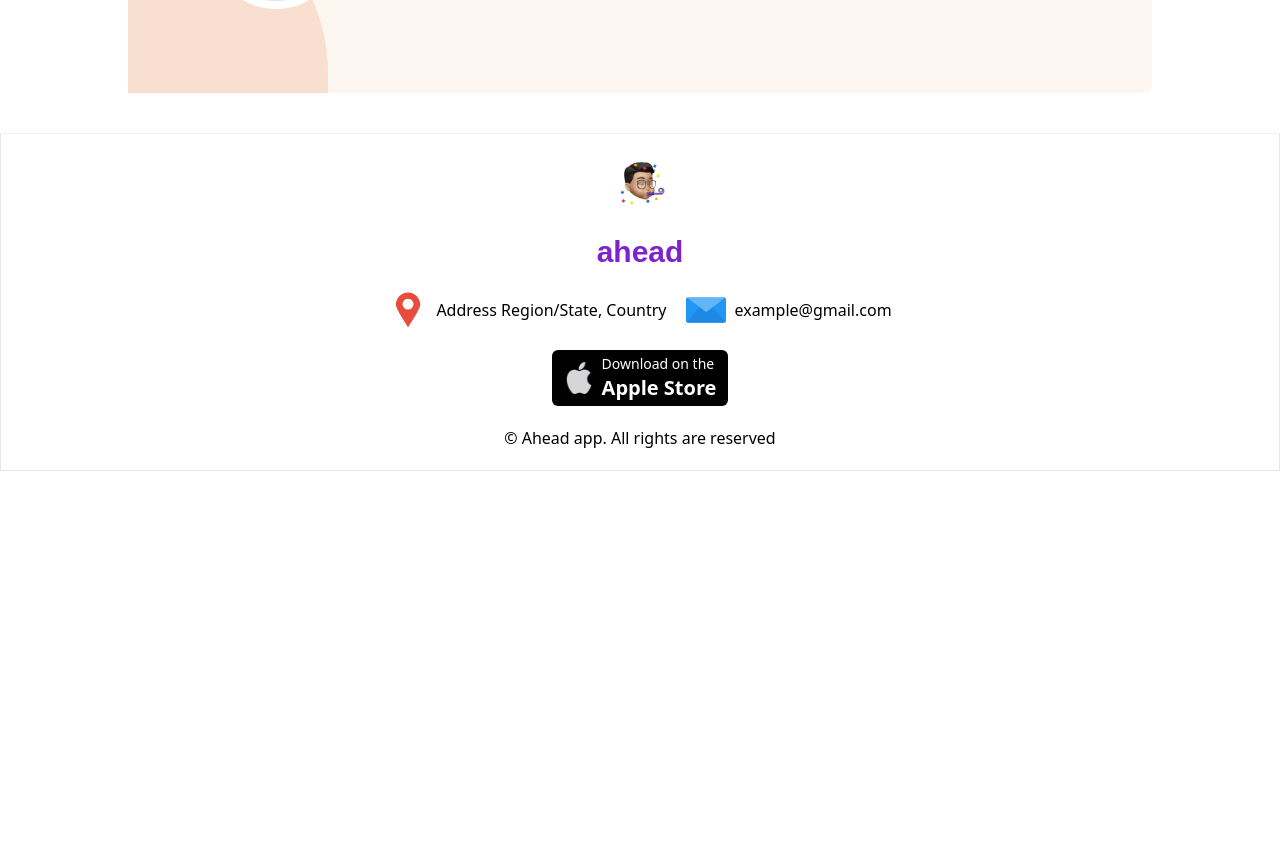
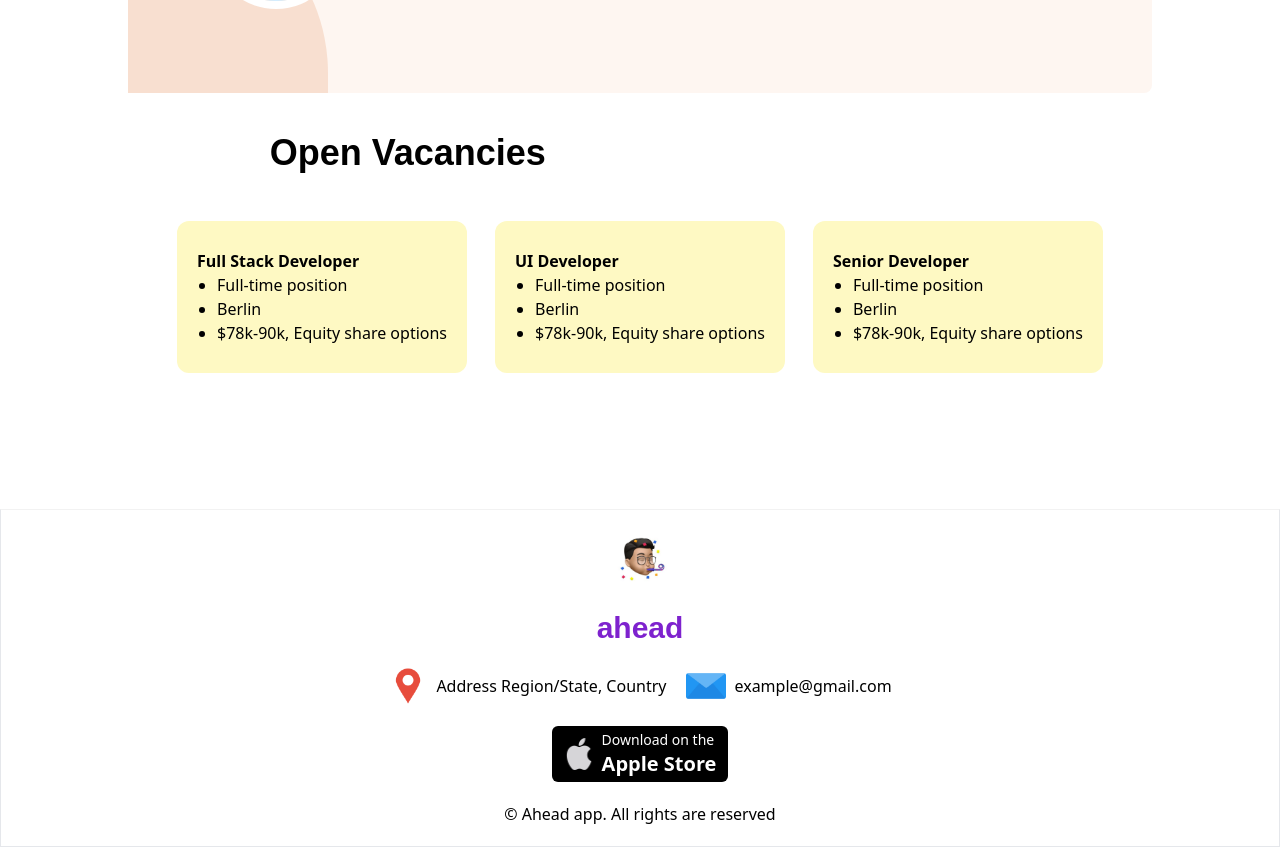
Before and after one commit to Shrivardhan09/Frontend-UI, a Next.js app: page / in a window 1280 px wide. Shown: the part 1720-2567 px from the top of the page. Before the commit the page ends 2191 px from the top, so only its background shows below. Built offline with nearby package versions, Linux system fonts and the light colour scheme.

Commit message:
vacancies page

```diff
--- /dev/null
+++ b/src/components/Vacancy/Card.jsx
@@ -0,0 +1,25 @@
+import React from 'react';
+
+const Card = ({ role }) => {
+    return (
+        <div className='flex items-center justify-center gap-7 mt-7'>
+            <div className='group relative w-full h-72'>
+                <div className='bg-yellow-100 px-5 py-7 rounded-xl overflow-hidden transition-all duration-300 ease-in-out transform hover:scale-105'>
+                    <div className='font-semibold'>{role}</div>
+                    <ul className='list-disc ml-5 hover:mb-6 duration-300'>
+                        <li>Full-time position</li>
+                        <li>Berlin</li>
+                        <li>$78k-90k, Equity share options</li>
+                    </ul>
+                    <div className='absolute left-10 right-0 bottom-0 text-white py-2 opacity-0 group-hover:opacity-100 transition-opacity duration-300'>
+                        <button className='bg-black text-white py-2 px-5 rounded-xl'>
+                            See Details
+                        </button>
+                    </div>
+                </div>
+            </div>
+        </div>
+    );
+};
+
+export default Card;
--- /dev/null
+++ b/src/components/Vacancy/Vacancy.jsx
@@ -0,0 +1,22 @@
+import { useScroll } from 'framer-motion';
+import React, { useState } from 'react';
+import Card from './Card';
+
+const Vacancy = () => {
+    return (
+        <div className='grid place-items-center place-content-center gap-5 '>
+            <div className='font-bold font-montserrat text-4xl w-4/5 '>
+                <h2 className='w-1/2'>Open Vacancies</h2>
+            </div>
+            <div className='  flex items-center justify-center '>
+                <div className=' flex items-center justify-center gap-7  '>
+                    < Card role='Full Stack Developer' />
+                    < Card role='UI Developer' />
+                    < Card role='Senior Developer' />
+                </div>
+            </div>
+        </div>
+    );
+};
+
+export default Vacancy;
--- a/src/pages/index.jsx
+++ b/src/pages/index.jsx
@@ -4,6 +4,7 @@
 import Slider from '@/components/Slider/Slider'
 import BoxAnimation from '@/components/Slider/BoxAnimation'
 import Footer from '@/components/Footer/Footer'
+import Vacancy from '@/components/Vacancy/Vacancy'
 
 export default function Index() {
     return (
@@ -12,6 +13,7 @@
             <Home />
             < Slider />
             <BoxAnimation />
+            < Vacancy />
             < Footer />
         </main>
 
--- a/tailwind.config.js
+++ b/tailwind.config.js
@@ -25,6 +25,7 @@
       'large': '90%',
       'md': '0.375rem',
       'lg': '0.5rem',
+      'xl': '0.75rem'
     }
   },
   plugins: [],
```
